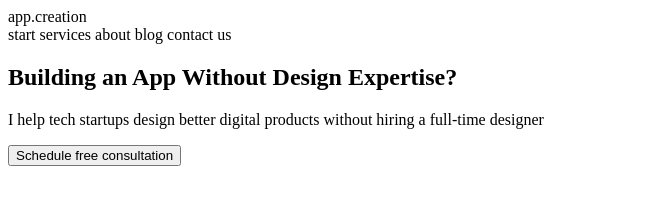
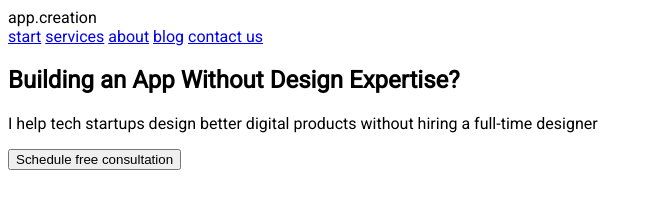
Before and after one commit to WebHeroSchool/tsybuoly1, a plain HTML site: page index.html in a window 1280 px wide. Shown: the whole page, without its empty margins (0-653 px from the left). Drawn offline with Linux system fonts and the light colour scheme.

Commit message:
добавила файл с расставленными классами для тегов, уст-ка шрифта roboto

```diff
--- a/index.html
+++ b/index.html
@@ -2,27 +2,29 @@
 <html>
 <head>
   <meta charset="utf-8">
-  <title>Мой первый сайт</title>
+  <link rel="stylesheet" href="https://fonts.googleapis.com/css2?family=Roboto">
+  <link rel="stylesheet" href="styless.css">
+    <title>Мой первый сайт</title>
 </head>
 <body>
-  <header>
-    <div>app.creation</div>
-    <nav>
-      <a>start</a>
-      <a>services</a>
-      <a>about</a>
-      <a>blog</a>
-      <a>contact us</a>
+  <header class="header">
+    <div class="logo">app.creation</div>
+    <nav class="menu">
+      <a class="menu__item" href="#">start</a>
+      <a class="menu__item" href="#">services</a>
+      <a class="menu__item" href="#">about</a>
+      <a class="menu__item" href="#">blog</a>
+      <a class="menu__item" href="#">contact us</a>
     </nav>
   </header>
-  <section>
-    <main>
-      <h1>Building an App Without Design Expertise?</h1>
-      <p>I help tech startups design better digital products without hiring a full-time designer</p>
-      <button>Schedule free consultation</button>
+  <section class="main-section">
+    <main class="main-content">
+      <h1 class="main-content__title">Building an App Without Design Expertise?</h1>
+      <p class="main-content__subtitle">I help tech startups design better digital products without hiring a full-time designer</p>
+      <button class="main-content__button" type="button" name="button">Schedule free consultation</button>
     </main>
-    <div>
-      <img>
+    <div class="image-content">
+      <img class="image-content__image" src="" alt="">
     </div>
   </section>
 </body>
--- /dev/null
+++ b/styless.css
@@ -0,0 +1,3 @@
+body {
+ font-family: Roboto;
+}
```
